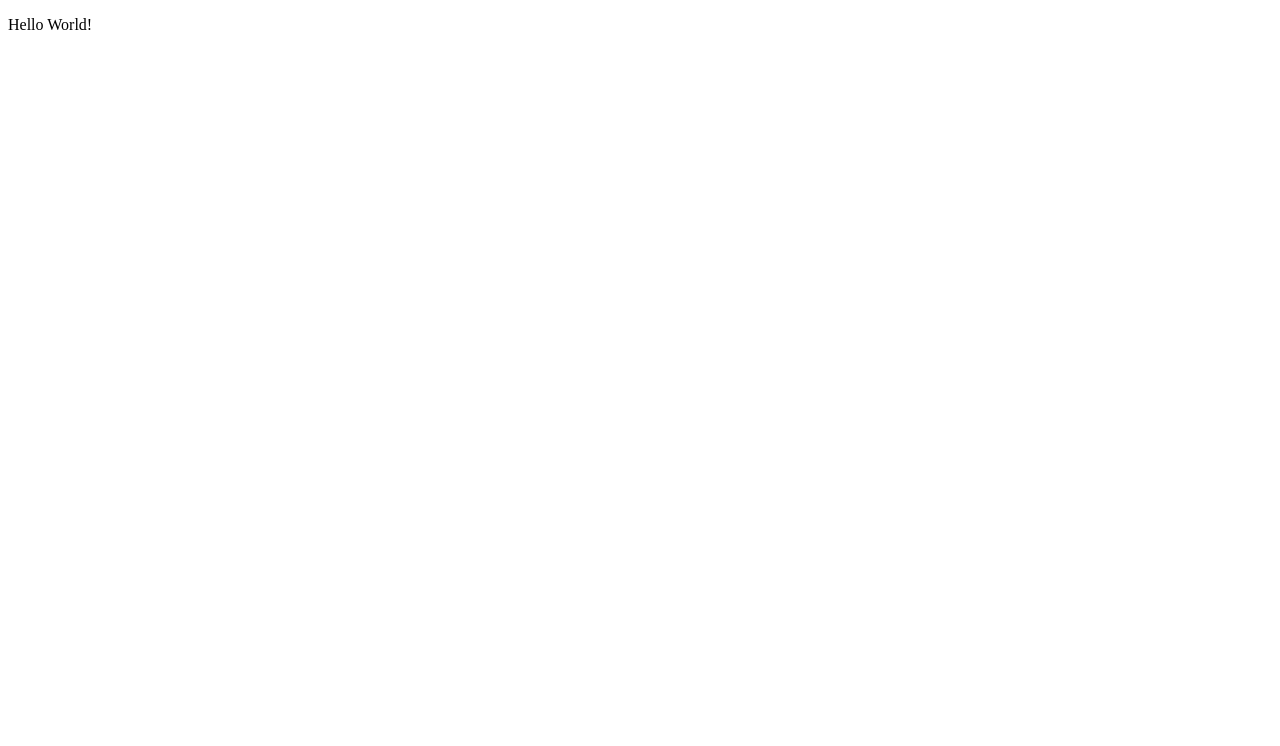
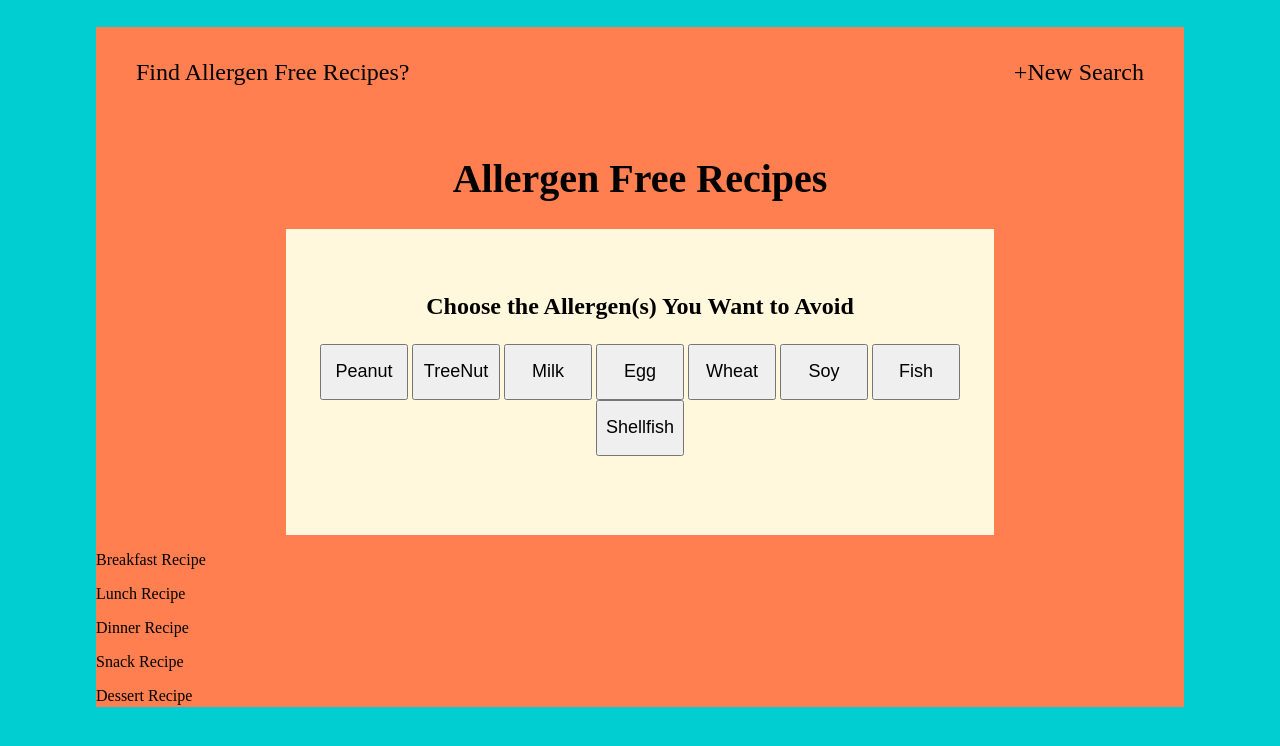
Before and after one commit to angiecrellin/allergen-free-recipes, a website: page public/index.html in a window 1280 px wide. Drawn offline with nearby package versions, Linux system fonts and the light colour scheme.

Commit message:
initial commit

```diff
--- /dev/null
+++ b/public/app.js
@@ -0,0 +1,53 @@
+// Mock data - API will return data that looks like this
+
+var MOCK_RECIPES = {
+    'recipes': [
+        {
+            'id': 111111111,
+            'text': 'Breakfast Recipe',
+
+        },
+
+        {
+            'id': 222222222,
+            'text': 'Lunch Recipe',
+        },
+
+        {
+            'id': 333333333,
+            'text': 'Dinner Recipe',
+        },
+
+        {
+            'id': 444444444,
+            'text': 'Snack Recipe',
+        },
+
+        {
+            'id': 5555555555,
+            'text': 'Dessert Recipe',
+        },
+    ]
+};
+/* global $ */
+var index = null;
+
+// this will change once API up and running
+
+var getRecipes = function(callbackFn){
+    setTimeout(function(){callbackFn(MOCK_RECIPES)}, 100);
+};
+
+// show recipes
+var showRecipes = function(data){
+    for (index in data.recipes) {
+       $('.results').append('<p>' + data.recipes[index].text + '</p>');
+    }
+
+};
+
+var getAndShowRecipes = function(){
+    getRecipes(showRecipes);
+};
+
+getAndShowRecipes();
--- a/public/index.html
+++ b/public/index.html
@@ -3,8 +3,36 @@
 <head>
     <meta charset="UTF-8">
     <title>Allergen Free Recipes</title>
+    <link rel="stylesheet" href="/style.css">
 </head>
 <body>
-    <p>Hello World!</p>
+    <header>
+        <nav>
+            <ul class='topNav'>
+                <li class='howTo'>Find Allergen Free Recipes?</li>
+                <li class='new'>+New Search</li>
+            </ul>
+        </nav>
+    </header>
+        <h1>Allergen Free Recipes</h1>
+    <section class='search'>
+        <h3>Choose the Allergen(s) You Want to Avoid</h3>
+            <div class='allergens'>
+                <button id='peanut'>Peanut</button>
+                <button id='treeNut'>TreeNut</button>
+                <button id='milk'>Milk</button>
+                <button id='egg'>Egg</button>
+                <button id='wheat'>Wheat</button>
+                <button id='soy'>Soy</button>
+                <button id='fish'>Fish</button>
+                <button id='shellfish'>Shellfish</button>
+            </div>
+    </section>
+    <section class='results'>
+
+    </section>
+
+<script src="//code.jquery.com/jquery-2.1.0.js"></script>
+<script src="app.js"></script>
 </body>
 </html>
--- /dev/null
+++ b/public/style.css
@@ -0,0 +1,65 @@
+html {
+    width: 100%;
+    height: 100%;
+    background-color: DarkTurquoise;
+}
+
+body {
+    margin: 0 auto;
+    width: 85%;
+    height: 85%;
+    background-color: Coral;
+
+}
+
+nav {
+    position: relative;
+}
+
+nav ul li {
+    font-size: 1.5rem;
+    list-style: none;
+    display: inline-block;
+    padding-right: 2.5rem;
+    padding-top: 2rem;
+}
+
+nav ul li:first-child {
+    float: left;
+}
+
+nav ul li:last-child {
+    float: right;
+}
+
+h1 {
+    text-align: center;
+    font-size: 2.5rem;
+    padding-top: 8rem;
+}
+
+.search {
+    width: 65%;
+    height: 45%;
+    margin: 0 auto;
+    background-color: CornSilk;
+}
+
+h3 {
+    text-align: center;
+    font-size: 1.5rem;
+    padding-top: 4rem;
+}
+
+.allergens {
+    margin: 0 auto;
+    text-align: center;
+}
+
+button {
+    display: inline-block;
+    height: 3.5rem;
+    width: 5.5rem;
+    font-size: large;
+    text-align: center;
+}
```
Also changed, not shown: recipes.txt (added), 1 other file.
